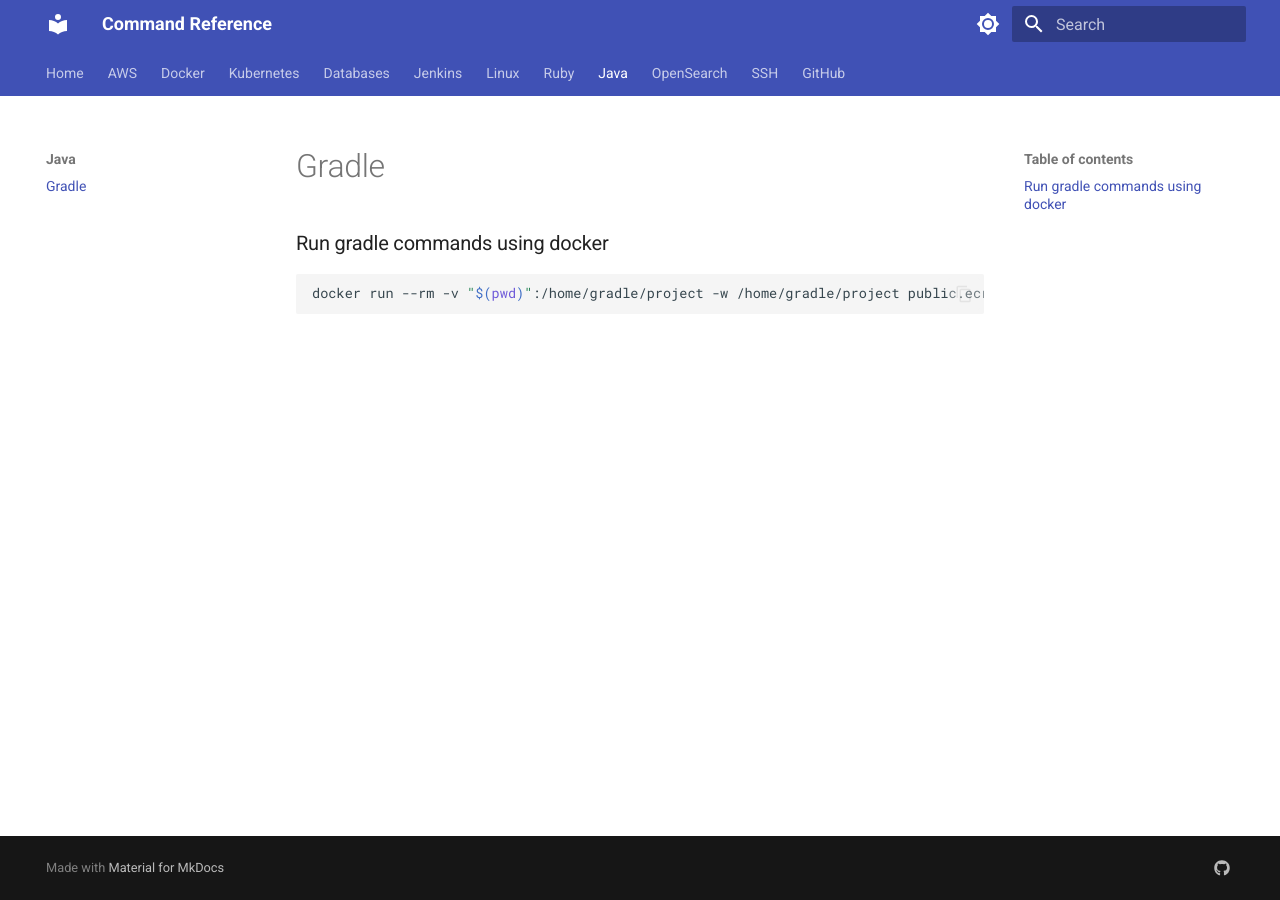
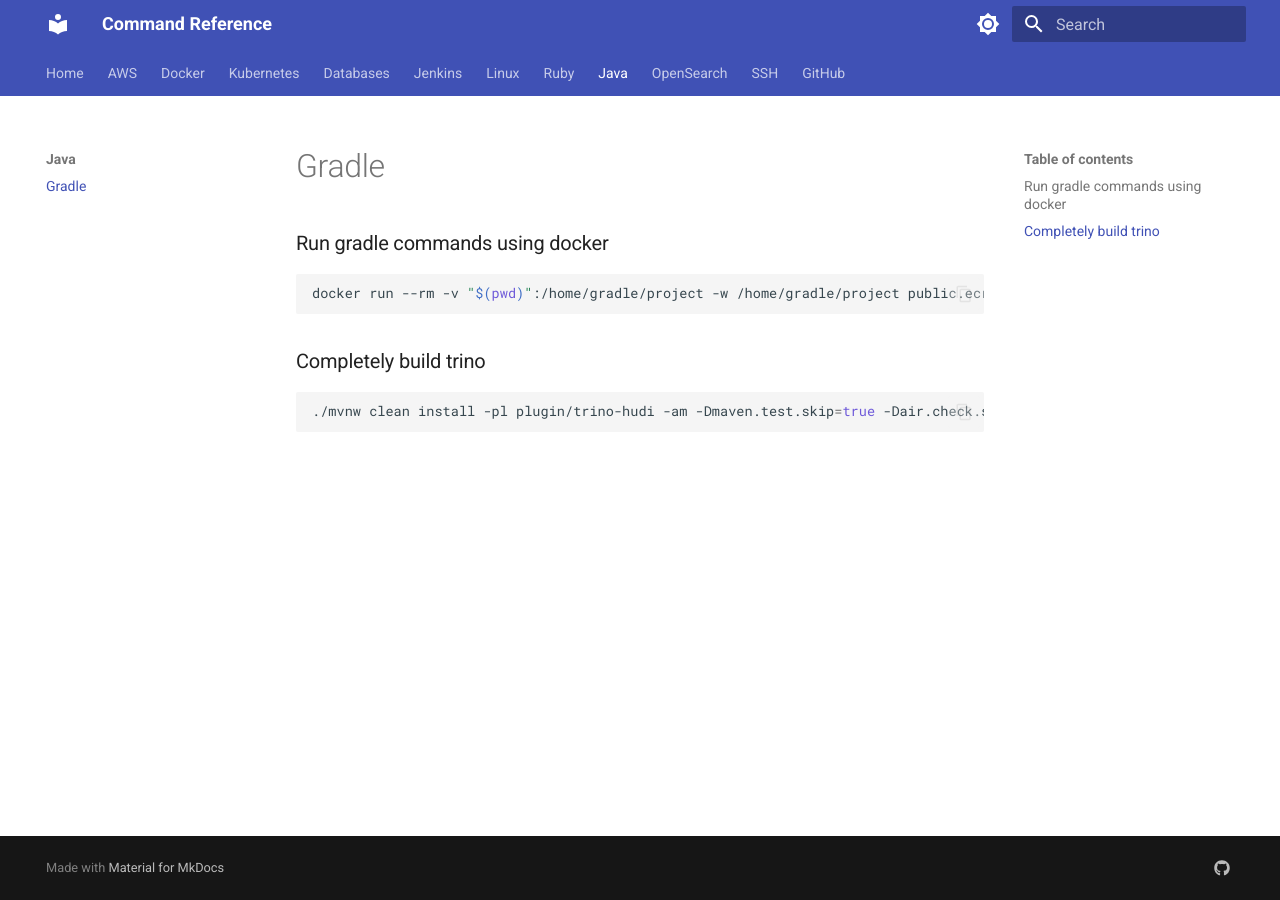
Before and after one commit to Fluder-Paradyne/cmds, an MkDocs documentation site: the page built from docs/java/gradle.md, in a window 1280 px wide. Built offline with MkDocs 1.6.1 and Material for MkDocs 9.7.7, drawn with Linux system fonts in a browser that asks for light colours.

Commit message:
cmd to build trino

````diff
--- a/docs/java/gradle.md
+++ b/docs/java/gradle.md
@@ -2,3 +2,8 @@
 ```shell
 docker run --rm -v "$(pwd)":/home/gradle/project -w /home/gradle/project public.ecr.aws/docker/library/gradle:jdk17-jammy gradle dependencyUpdates
 ```
+
+### Completely build trino
+```shell
+./mvnw clean install -pl plugin/trino-hudi -am -Dmaven.test.skip=true -Dair.check.skip-all=true
+```
````
